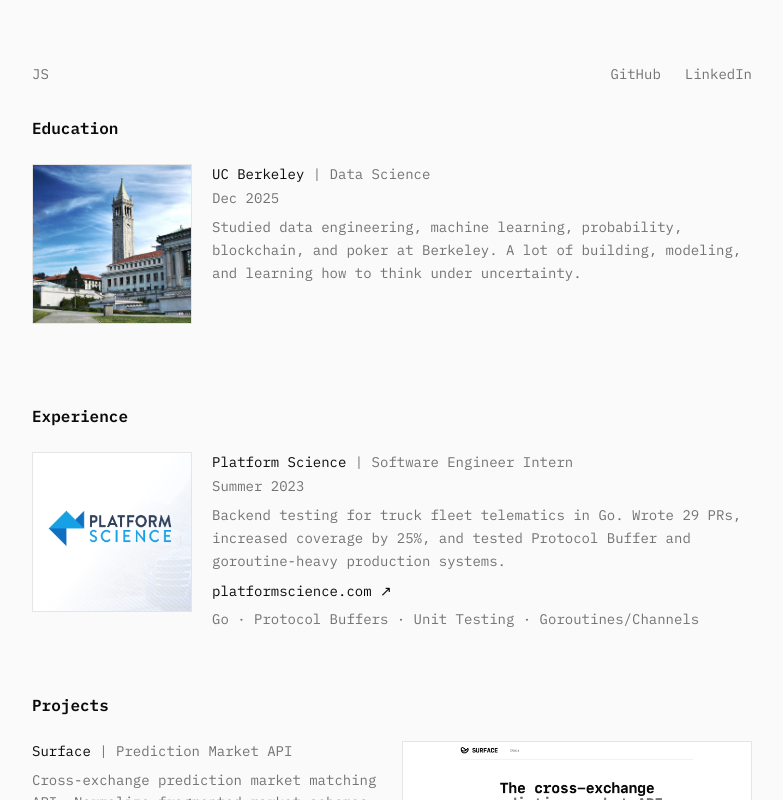
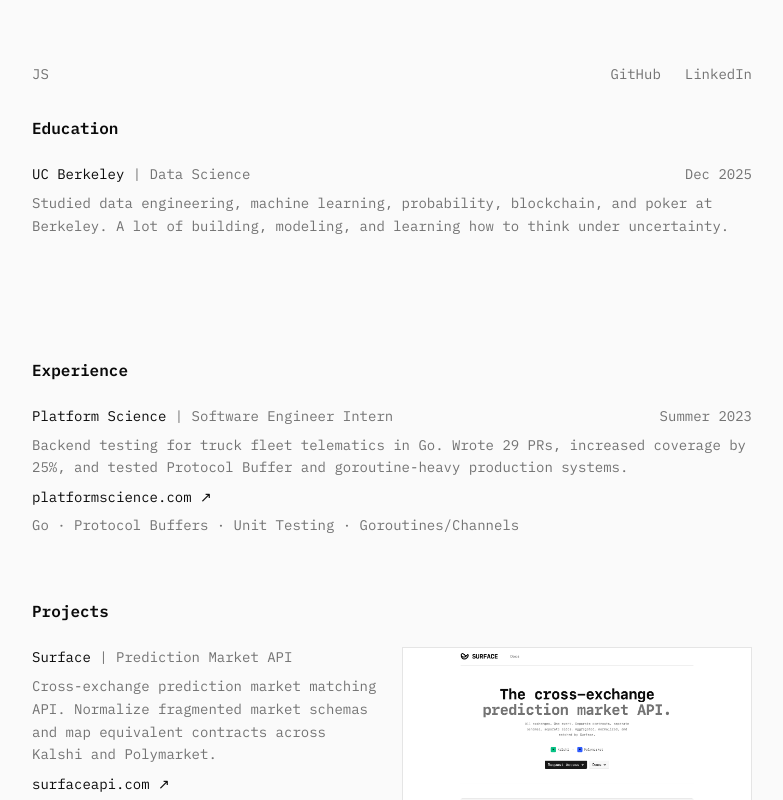
Before and after one commit to joeysnclr/portfolio-site, a Next.js app: page / in a window 1280 px wide. Shown: the top 800 px of the page, without its empty margins (248-1031 px from the left). Built offline with nearby package versions, Linux system fonts and the light colour scheme; no server answers.

Commit message:
Simplify education and experience entries

```diff
--- a/components/home/HomeOnePage.tsx
+++ b/components/home/HomeOnePage.tsx
@@ -64,8 +64,7 @@
   onOpenImage: (imageSrc: string, imageAlt: string) => void;
 }) {
   const imageSrc = getPrimaryImage(project);
-  const isCompactImage = project.category !== "project";
-  const imageClassName = isCompactImage ? "aspect-square" : "aspect-[16/10]";
+  const imageClassName = "aspect-[16/10]";
 
   if (!imageSrc) {
     return <div className={`${imageClassName} w-full border border-border bg-background`} />;
@@ -83,7 +82,7 @@
         alt={project.title}
         width={1200}
         height={780}
-        sizes={isCompactImage ? "(min-width: 640px) 10rem, calc(100vw - 3rem)" : "(min-width: 768px) 24rem, calc(100vw - 3rem)"}
+        sizes="(min-width: 768px) 24rem, calc(100vw - 3rem)"
         className={`${imageClassName} h-auto w-full object-cover object-center transition-transform duration-300 group-hover:scale-[1.015]`}
       />
     </button>
@@ -158,11 +157,15 @@
   const textElement = (
     <div className="space-y-2">
       <div className="space-y-1 text-sm">
-        <div className="min-w-0">
-          <span className="text-foreground">{project.title}</span>
-          <span className="text-muted"> | {project.subtitle}</span>
+        <div className="flex items-baseline justify-between gap-4">
+          <div className="min-w-0">
+            <span className="text-foreground">{project.title}</span>
+            <span className="text-muted"> | {project.subtitle}</span>
+          </div>
+          {!isProject ? (
+            <span className="shrink-0 text-right text-muted">{project.year}</span>
+          ) : null}
         </div>
-        {!isProject ? <div className="text-muted">{project.year}</div> : null}
       </div>
       <p className="text-sm text-muted leading-relaxed">{project.description}</p>
       <LinkLine project={project} />
@@ -172,14 +175,14 @@
 
   return (
     <article className="space-y-4 border-t border-border pt-5 first:border-t-0 first:pt-0">
-      <div
-        className={`grid gap-5 sm:items-start ${
-          isProject ? "sm:grid-cols-2" : "sm:grid-cols-[10rem_minmax(0,1fr)]"
-        }`}
-      >
-        {isProject ? textElement : imageElement}
-        {isProject ? imageElement : textElement}
-      </div>
+      {isProject ? (
+        <div className="grid gap-5 sm:grid-cols-2 sm:items-start">
+          {textElement}
+          {imageElement}
+        </div>
+      ) : (
+        textElement
+      )}
     </article>
   );
 }
--- a/lib/projects.ts
+++ b/lib/projects.ts
@@ -86,7 +86,6 @@
     links: {
       live: "https://www.platformscience.com/",
     },
-    images: ["/images/plat_sci.png"],
   },
   {
     id: "berkeley",
@@ -98,7 +97,6 @@
     category: "education",
     role: "Data Science",
     tech: ["Python", "SQL", "Solidity"],
-    images: ["/images/berkeley.jpg"],
   },
   {
     id: "spoti-cli",
```
Also changed, not shown: public/images/berkeley.jpg (deleted), public/images/plat_sci.png (deleted).
